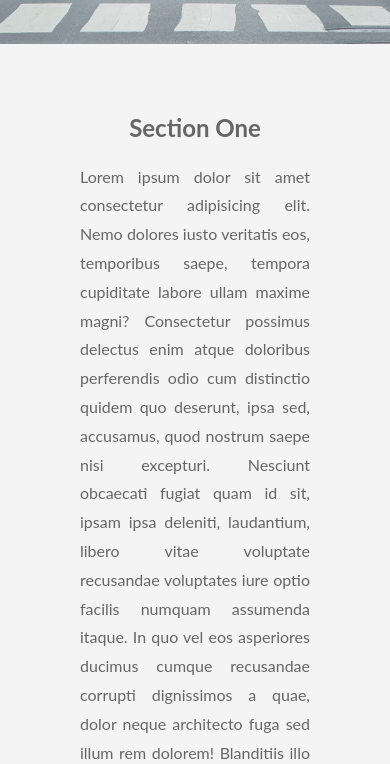
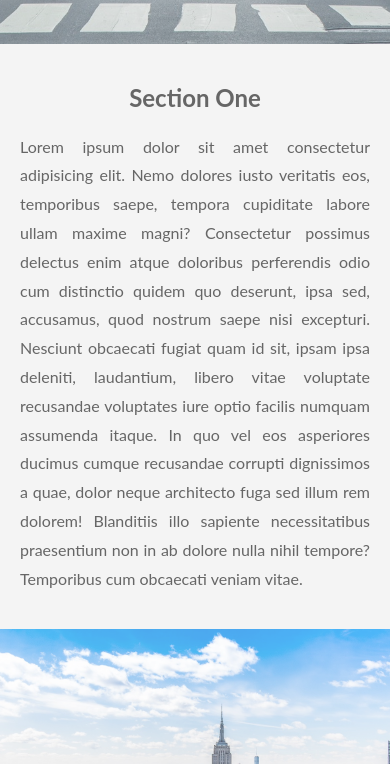
Before and after one commit to Yvan-KDM/parallax_website, a website: page dist/index.html in a window 390 px wide. Shown: the part 800-1564 px from the top of the page. Drawn offline with Linux system fonts and the light colour scheme.

Commit message:
padding update for small screens

```diff
--- a/scss/style.scss
+++ b/scss/style.scss
@@ -96,4 +96,9 @@ h2 {
       padding: 10px;
     }
   }
+
+  .section {
+    text-align: justify;
+    padding: 20px 20px;
+  }
 }
```
Also changed, not shown: dist/css/style.css.
